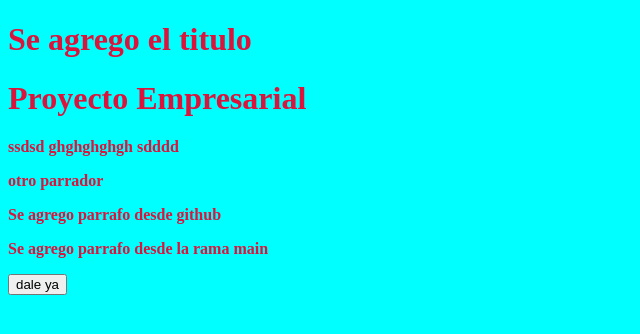
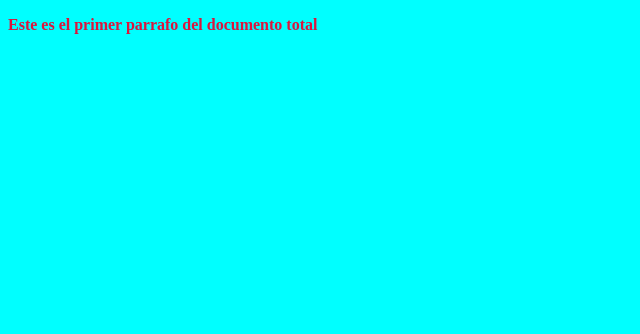
Before and after one commit to carlos9110-developer/CursoGit, a plain HTML site: page index.html in a window 1280 px wide. Shown: the whole page, without its empty margins (0-640 px from the left). Drawn offline with Linux system fonts and the light colour scheme.

Commit message:
Creando párrafo 1 desde main

```diff
--- a/index.html
+++ b/index.html
@@ -11,13 +11,7 @@
 </head>
 
 <body>
-    <h1>Se agrego el titulo</h1>
-    <h1>Proyecto Empresarial</h1>
-    <p>ssdsd ghghghghgh sdddd</p>
-    <p>otro parrador</p>
-    <p>Se agrego parrafo desde github</p>
-    <p>Se agrego parrafo desde la rama main</p>
-    <button onclick="saludo()">dale ya</button>
+    <p>Este es el primer parrafo del documento total</p>
 </body>
 
 </html>
```
